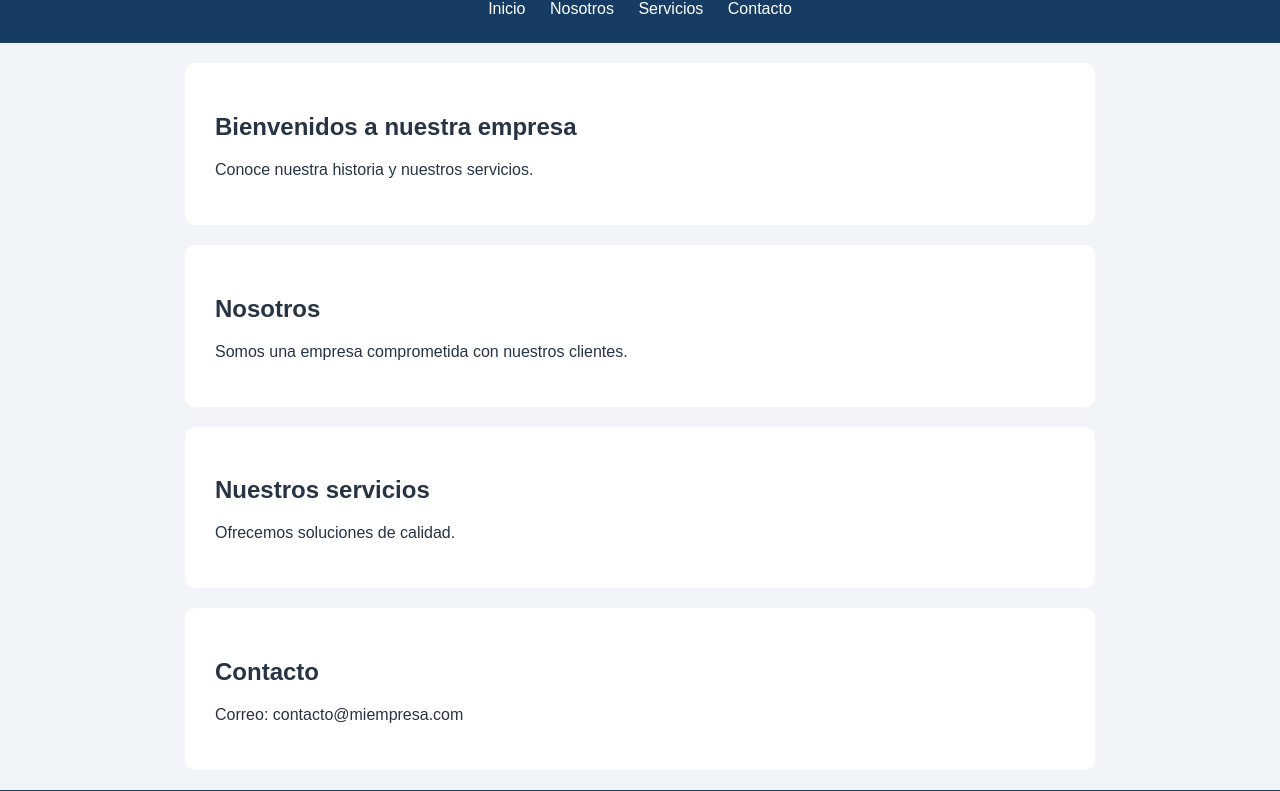
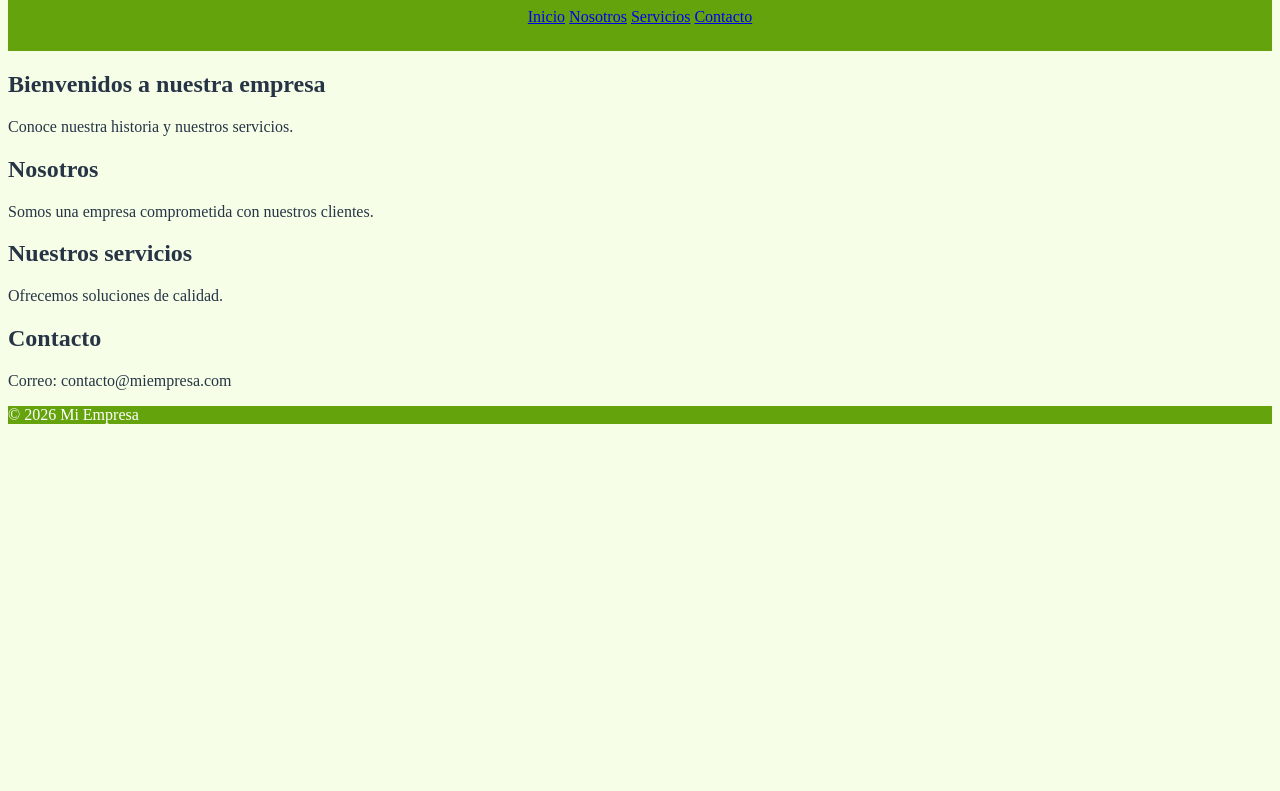
Before and after one commit to Cheems203014/pagina-informativa, a plain HTML site: page index.html in a window 1280 px wide. Shown: the part 105-896 px from the top of the page. After the commit the page ends 800 px from the top, so only its background shows below. Drawn offline with Linux system fonts and the light colour scheme.

Commit message:
Change background colors in estilos.css
Updated body and footer background colors to #65A30D and modified other styles.

```diff
--- a/estilos.css
+++ b/estilos.css
@@ -1,39 +1,22 @@
-
-body {
-  margin: 0;
-  font-family: Arial, sans-serif;
-  background: #f1f5f9;
-  color: #263445;
-}
 
 header {
-  background: #173c63;
+  background: #65A30D;
   color: white;
   padding: 25px;
   text-align: center;
 }
 
-nav {
-  margin-top: 20px;
+body {
+  background: #F7FEE7;
+  color: #263445;
 }
 
-nav a {
-  color: white;
-  text-decoration: none;
-  margin: 10px;
-}
-
-section {
-  background: white;
-  padding: 30px;
-  margin: 20px auto;
-  max-width: 850px;
-  border-radius: 10px;
+button {
+  background: #A3E635;
+  color: #263445;
 }
 
 footer {
-  background: #173c63;
+  background: #65A30D;
   color: white;
-  text-align: center;
-  padding: 15px;
 }
```
